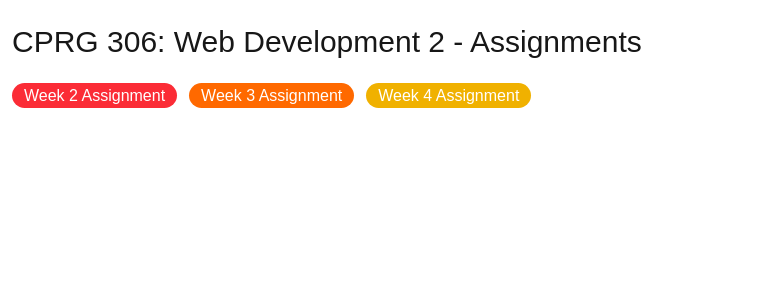
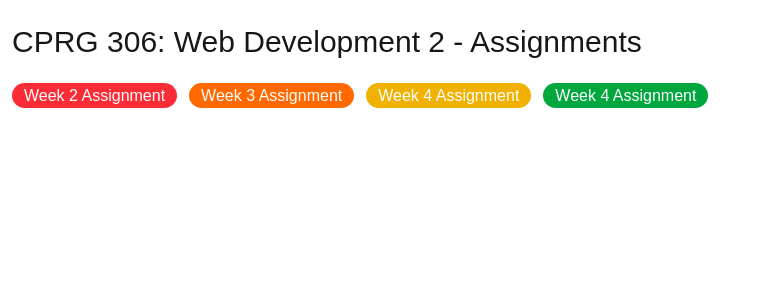
Before and after one commit to SueAtSAIT/cprg306-assignments, a Next.js app: page / in a window 1280 px wide. Shown: the top 300 px of the page, without its empty margins (0-759 px from the left). Built offline with nearby package versions, Linux system fonts and the light colour scheme.

Commit message:
Creates /components folder and a copy of heading file from week4

```diff
--- /dev/null
+++ b/app/components/heading.js
@@ -0,0 +1,8 @@
+export default function Heading({ title, pageinfo }) {
+  return (
+    <>
+      <h1 className="text-3xl text-center font-semibold my-3">{title}</h1>;
+      <p className="text-xl text-center">{pageinfo}</p>
+    </>
+  );
+}
--- a/app/page.js
+++ b/app/page.js
@@ -8,7 +8,7 @@ export default function Page() {
       </h1>
       <Link
         href="./week-2/"
-        className="bg-red-500 px-3 py-1 mx-3 text-white rounded-full hover:bg-red-600">
+        className="bg-red-500 px-3 py-1 mx-3 text-white rounded-full hover:bg-red-300">
         Week 2 Assignment
       </Link>
       <Link
@@ -21,6 +21,11 @@ export default function Page() {
         className="bg-yellow-500 px-3 py-1 mx-3 text-white rounded-full hover:bg-yellow-300">
         Week 4 Assignment
       </Link>
+      <Link
+        href="./week-5/"
+        className="bg-green-600 px-3 py-1  text-white rounded-full hover:bg-green-400">
+        Week 4 Assignment
+      </Link>
     </main>
   );
 }
--- a/app/week-5/page.js
+++ b/app/week-5/page.js
@@ -3,7 +3,7 @@ import FooterLink from "../week-3/footer";
 
 import NewItem from "./new-item";
 
-import Heading from "./heading";
+import Heading from "../components/heading";
 
 export default function Page() {
   return (
```
